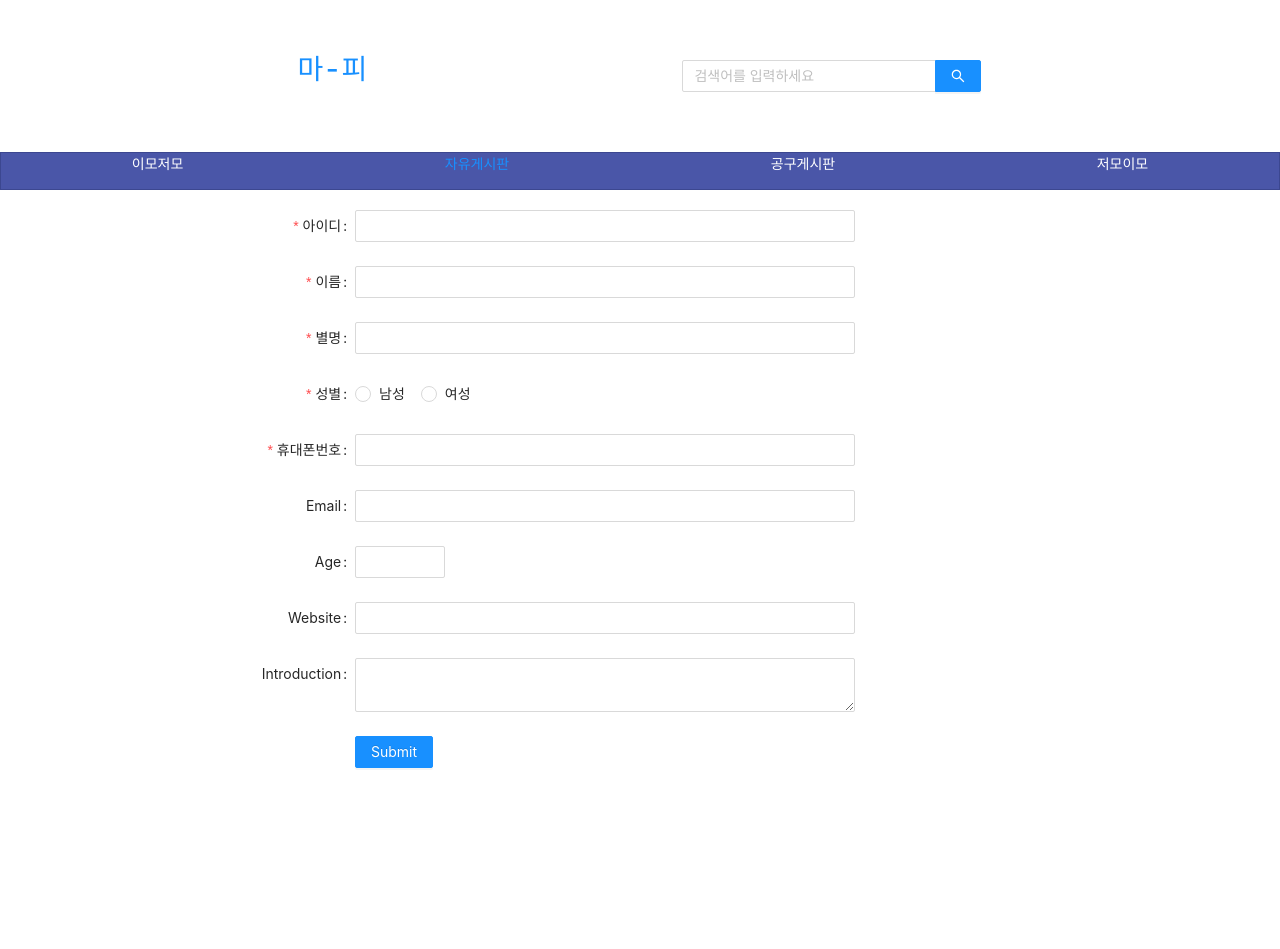
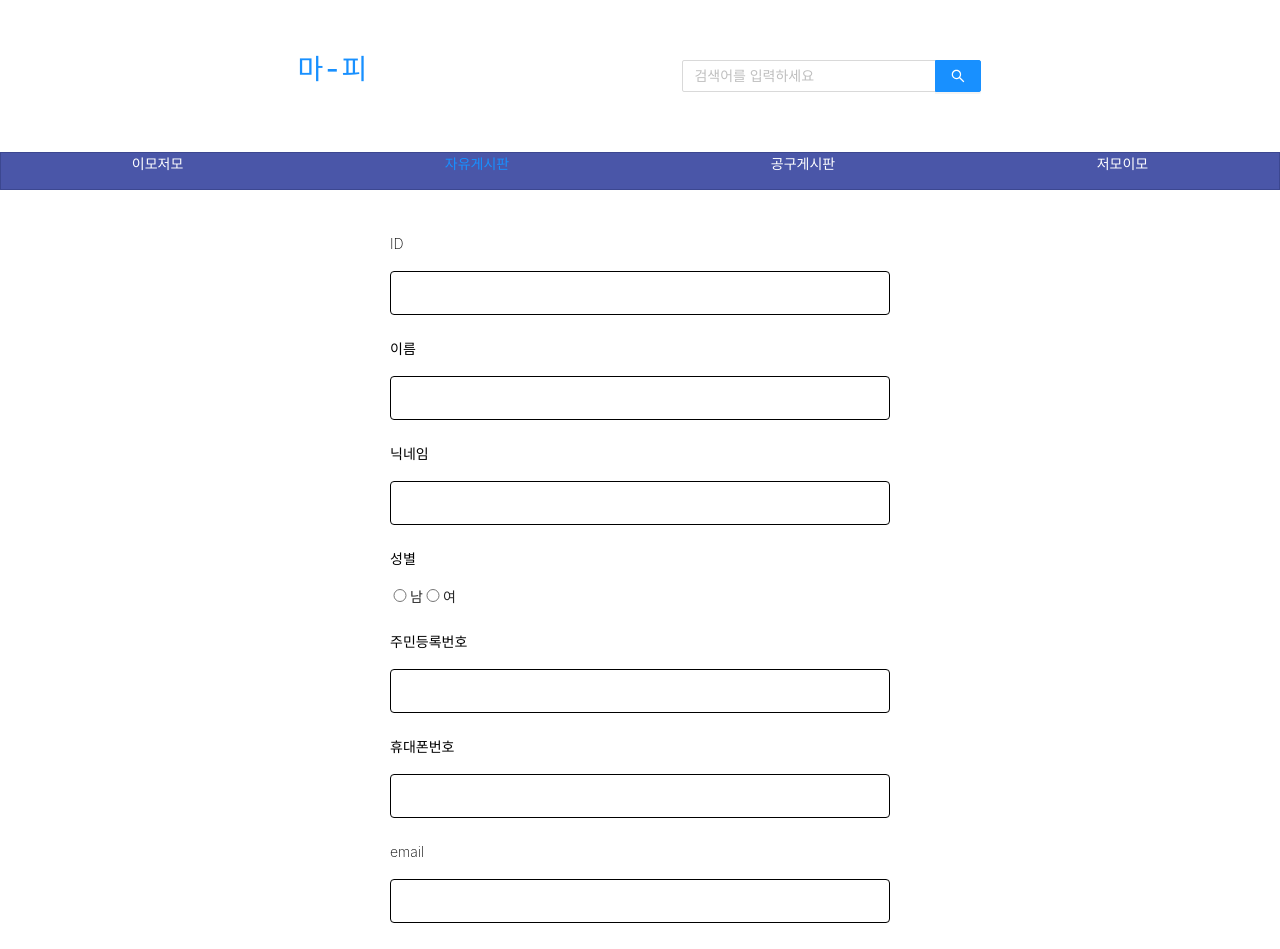
Before and after one commit to mrkyel/Magog-People, a React (Create React App) app: page /MGPP/normal-register in a window 1280 px wide. Shown: the top 949 px of the page. Before the commit the page ends 812 px from the top, so only its background shows below. Built offline with nearby package versions, Linux system fonts and the light colour scheme.

Commit message:
일반회원가입 보류 후 소셜로그인 구현

```diff
--- a/src/pages/RegisterPage/NormalRegister/NormalRegister.js
+++ /dev/null
@@ -1,118 +0,0 @@
-import React, { useEffect, useState } from 'react';
-import { Form, Input, InputNumber, Button, Radio } from 'antd';
-import './NormalRegister.scss';
-
-const NormalRegister = () => {
-  const [ inputValue, setInputValue ] = useState('');
-  const handleChange = (e) => {
-    const regex = /^[0-9\b -]{0,13}$/;
-    if (regex.test(e.target.value)) {
-      setInputValue(e.target.value);
-      console.log(inputValue)
-    }
-  }
-  const layout = {
-    labelCol: { span: 8 },
-    wrapperCol: { span: 16 },
-  };
-
-  useEffect(() => {
-    if (inputValue.length === 10) {
-      setInputValue(inputValue.replace(/(\d{3})(\d{3})(\d{4})/, '$1-$2-$3'));
-      console.log(inputValue)
-    }
-    if (inputValue.length === 11) {
-      setInputValue(inputValue.replace(/-/g, '').replace(/(\d{3})(\d{4})(\d{4})/, '$1-$2-$3'));
-      console.log(inputValue)
-    }
-  }, [inputValue]);
-
-  const validateMessages = {
-    required: '${label} is required!',
-    types: {
-      email: '${label} is not validate email!',
-      number: '${label} is not a validate number!',
-    },
-    number: {
-      range: '${label} must be between ${min} and ${max}',
-    },
-  };
-
-  const onFinish = (values) => {
-    console.log(values);
-  };
-  return (
-    <>
-      <Form
-        {...layout}
-        name="nest-messages"
-        onFinish={onFinish}
-        validateMessages={validateMessages}
-        style={{ width: '750px' }}
-      >
-
-        <Form.Item
-          name={['user', 'id']}
-          label="아이디"
-          rules={[{ required: true }]}
-        ><Input />
-        </Form.Item>
-        <Form.Item
-          name={['user', 'name']}
-          label="이름"
-          rules={[{ required: true }]}
-        >
-          <Input />
-        </Form.Item>
-        <Form.Item
-          name={['user', 'nickname']}
-          label="별명"
-          rules={[{ required: true }]}
-        >
-          <Input />
-        </Form.Item>
-        <Form.Item name="radio-group" label="성별" required>
-        <Radio.Group>
-          <Radio value="a">남성</Radio>
-          <Radio value="b">여성</Radio>
-        </Radio.Group>
-      </Form.Item>
-
-      <Form.Item
-          name={['user', 'phonenumber']}
-          label="휴대폰번호"
-          required
-        >
-          <Input type="text" maxLength="11" onChange={handleChange} value={inputValue} />
-        </Form.Item>
-        <Form.Item
-          name={['user', 'email']}
-          label="Email"
-          rules={[{ type: 'email' }]}
-        >
-          <Input />
-        </Form.Item>
-        <Form.Item
-          name={['user', 'age']}
-          label="Age"
-          rules={[{ type: 'number', min: 0, max: 99 }]}
-        >
-          <InputNumber />
-        </Form.Item>
-        <Form.Item name={['user', 'website']} label="Website">
-          <Input />
-        </Form.Item>
-        <Form.Item name={['user', 'introduction']} label="Introduction">
-          <Input.TextArea />
-        </Form.Item>
-        <Form.Item wrapperCol={{ ...layout.wrapperCol, offset: 8 }}>
-          <Button type="primary" htmlType="submit">
-            Submit
-          </Button>
-        </Form.Item>
-      </Form>
-    </>
-  );
-};
-
-export default NormalRegister;
--- a/src/pages/RegisterPage/NormalRegister/NormalRegister.scss
+++ b/src/pages/RegisterPage/NormalRegister/NormalRegister.scss
@@ -0,0 +1,66 @@
+.register-form {
+  max-width: 500px;
+  margin: 0 auto;
+}
+
+p {
+  color: #bf1650;
+}
+
+p::before {
+  display: inline;
+  content: '⚠ ';
+}
+
+.register-inputs {
+  display: block;
+  box-sizing: border-box;
+  width: 100%;
+  border-radius: 4px;
+  border: 1px solid black;
+  padding: 10px 15px;
+  margin-bottom: 10px;
+  font-size: 14px;
+}
+
+.register-labels {
+  line-height: 2;
+  text-align: left;
+  display: block;
+  margin-bottom: 13px;
+  margin-top: 20px;
+  color: black;
+  font-size: 14px;
+  font-weight: 200;
+}
+
+.register-submit:hover {
+  background: #bf1650;
+}
+
+input:disabled {
+  opacity: 0.4;
+}
+
+.register-submit {
+  background: #ec5990;
+  color: white;
+  text-transform: uppercase;
+  border: none;
+  margin-top: 40px;
+  padding: 20px;
+  font-size: 16px;
+  font-weight: 100;
+  letter-spacing: 10px;
+  border-radius: 4px;
+  width: 100%;
+  display: block;
+}
+
+hr {
+  margin-top: 30px;
+}
+
+.gender-radio {
+  width: 20px;
+}
--- /dev/null
+++ b/src/pages/RegisterPage/NormalRegister/NormalRegister.tsx
@@ -0,0 +1,87 @@
+import React, { useEffect, useState } from 'react';
+import _ from "lodash/fp";
+import { useForm } from "react-hook-form";
+import './NormalRegister.scss';
+
+const NormalRegister = () => {
+  const [ inputValue, setInputValue ] = useState('');
+  const handleChange = (e) => {
+    const regex = /^[0-9\b -]{0,13}$/;
+    if (regex.test(e.target.value)) {
+      setInputValue(e.target.value);
+      console.log(inputValue)
+    }
+  }
+  interface IFormInput {
+    firstName: string;
+    lastName: string;
+    age: number;
+  }
+
+  useEffect(() => {
+    if (inputValue.length === 10) {
+      setInputValue(inputValue.replace(/(\d{3})(\d{3})(\d{4})/, '$1-$2-$3'));
+      console.log(inputValue)
+    }
+    if (inputValue.length === 11) {
+      setInputValue(inputValue.replace(/-/g, '').replace(/(\d{3})(\d{4})(\d{4})/, '$1-$2-$3'));
+      console.log(inputValue)
+    }
+  }, [inputValue]);
+
+  const { register, handleSubmit, watch, errors } = useForm<IFormInput>();
+
+  const onSubmit = (data: IFormInput) => {
+    alert(JSON.stringify(data));
+  }; // your form submit function which will invoke after successful validation
+
+  console.log(watch("example")); // you can watch individual input by pass the name of the input
+  return (
+    <form className="register-form" onSubmit={handleSubmit(onSubmit)}>
+      <label className="register-labels">ID</label>
+      <input
+        className="register-inputs"
+        name="firstName"
+        ref={register({
+          required: true,
+          minLength: 5,
+          maxLength: 15,
+          pattern: /^[A-za-z]{5,15}/g
+        })}
+      />
+      {_.get("firstName.type", errors) === "required" && (
+        <p>This field is required</p>
+      )}
+      {_.get("firstName.type", errors) === "maxLength" && (
+        <p>First name cannot exceed 20 characters</p>
+      )}
+      {_.get("firstName.type", errors) === "pattern" && (
+        <p>아이디는 영문과 숫자조합으로만 가능합니다(5~15자)</p>
+      )}
+      <label className="register-labels">이름</label>
+      <input className="register-inputs" name="lastName" ref={register({ pattern: /^[A-Za-z]+$/i })} />
+      {_.get("lastName.type", errors) === "pattern" && (
+        <p>Alphabetical characters only</p>
+      )}
+      <label className="register-labels">닉네임</label>
+      <input className="register-inputs" name="lastName" ref={register({ pattern: /^[A-Za-z]+$/i })} />
+      {_.get("lastName.type", errors) === "pattern" && (
+        <p>Alphabetical characters only</p>
+      )}
+      <label className="register-labels">성별</label>
+      <input name="gender" type="radio" value="0" className="gender-radio" ref={register} />남
+      <input name="gender" type="radio" value="1" className="gender-radio" ref={register} />여
+      <label className="register-labels">주민등록번호</label>
+      <input className="register-inputs" name="Jumin" ref={register({ pattern: /^[A-Za-z]+$/i })} />
+      <label className="register-labels">휴대폰번호</label>
+      <input className="register-inputs" name="lastName" ref={register({ pattern: /^[A-Za-z]+$/i })} />
+      <label className="register-labels">email</label>
+      <input className="register-inputs" name="lastName" ref={register({ pattern: /^[A-Za-z]+$/i })} />
+      <label className="register-labels">주소</label>
+      <input className="register-inputs" name="lastName" ref={register({ pattern: /^[A-Za-z]+$/i })} />
+      <button type="submit" className="register-submit">작성 완료</button>
+    </form>
+  );
+};
+
+export default NormalRegister;
```
Also changed, not shown: package.json (+8 -2 lines), 1 other file (tests, documents, lock files or other folders).
